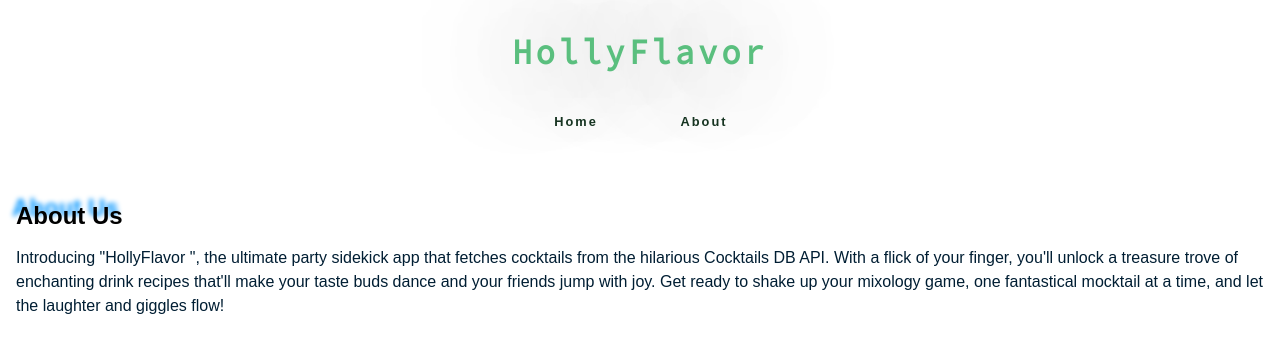
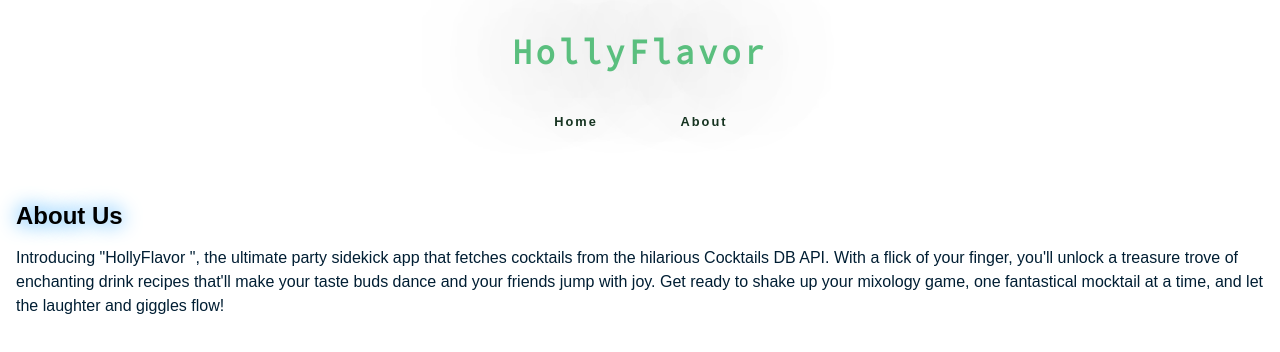
Before and after one commit to IkenYoussef/hollyFlavor, a React (Create React App) app: page /about in a window 1280 px wide. Shown: the top 352 px of the page. Built offline with nearby package versions, Linux system fonts and the light colour scheme.

Commit message:
more changes have been added

```diff
--- a/src/index.css
+++ b/src/index.css
@@ -231,7 +231,7 @@ img {
 }
 
 .about-title {
-	text-shadow: -4px -8px 5px #0094fe;
+	text-shadow: 0 0 20px #0094fe;
 }
 
 .about-desc {
```
